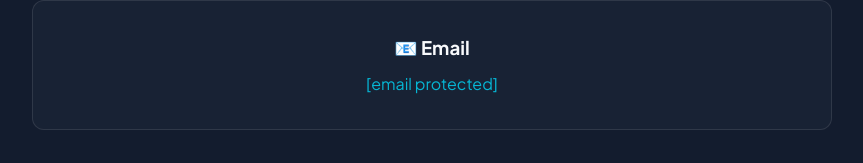
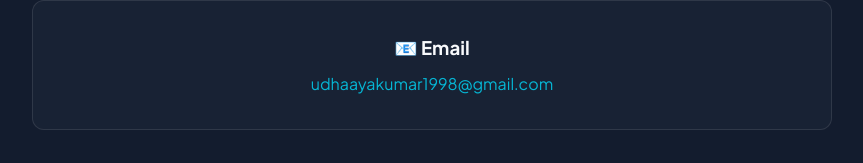
Before and after one commit to udhayakumar-07/Github, a plain HTML site: page index.html in a window 1280 px wide. Shown: the part 4619-4782 px from the top of the page, without its empty margins (208-1071 px from the left). Drawn offline with Linux system fonts and the light colour scheme.

Commit message:
Add files via upload

```diff
--- a/index.html
+++ b/index.html
@@ -656,7 +656,7 @@
             <div class="contact-methods">
                 <div class="contact-card">
                     <h3>📧 Email</h3>
-                    <a href="/cdn-cgi/l/email-protection#add8c9c5ccccd4ccc6d8c0ccdf9c949495edcac0ccc4c183cec2c0"><span class="__cf_email__" data-cfemail="4d3829252c2c342c2638202c3f7c7474750d2a202c2421632e2220">[email&#160;protected]</span></a>
+                    <a href="mailto:udhaayakumar1998@gmail.com">udhaayakumar1998@gmail.com</a>
                 </div>
             </div>
         </div>
```
